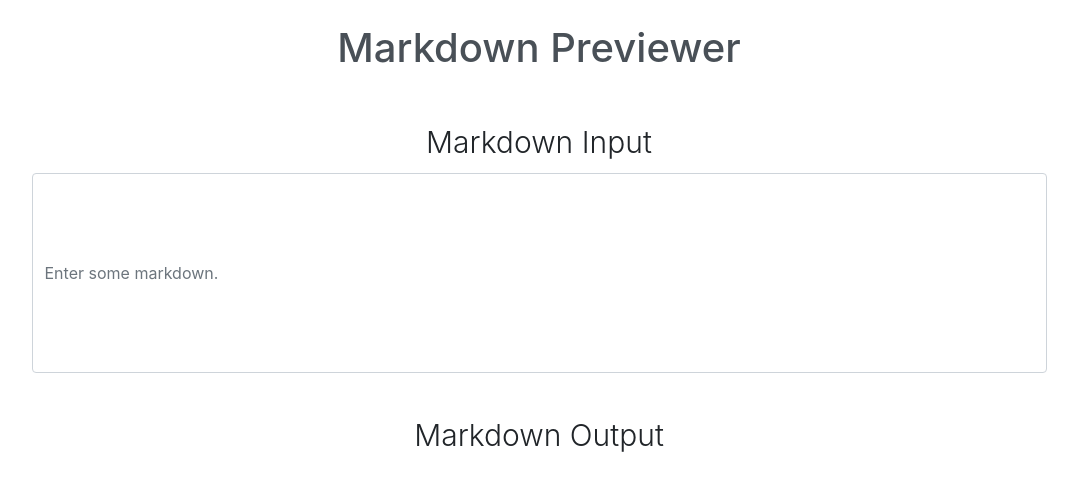
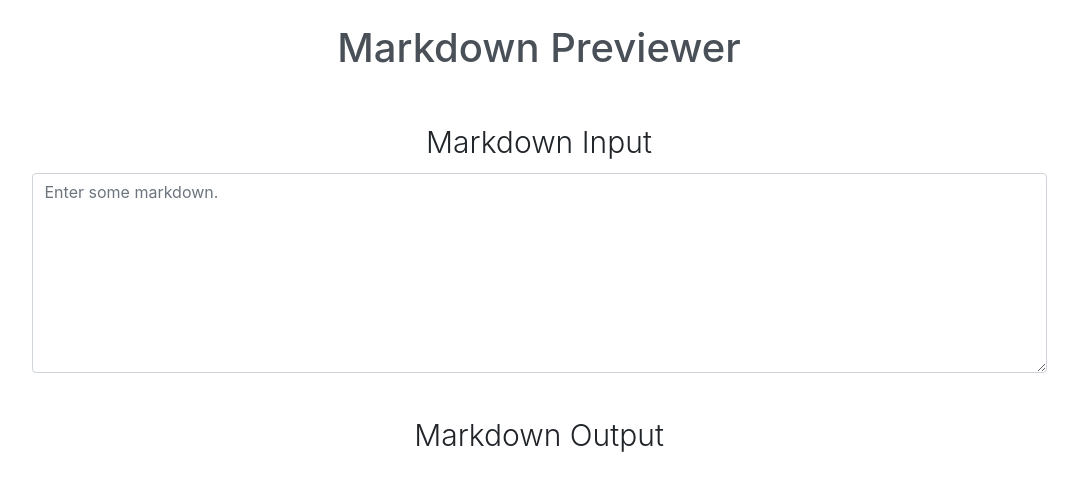
Before and after one commit to nataliecardot/markdown-previewer, a React (Create React App) app: page / in a window 1280 px wide. Shown: the top 490 px of the page, without its empty margins (101-1179 px from the left). Built offline with nearby package versions, Linux system fonts and the light colour scheme.

Commit message:
Fix syntax

```diff
--- a/src/App.js
+++ b/src/App.js
@@ -26,7 +26,7 @@ const App = () => {
           <FormGroup controlId="formControlsTextarea">
             {/* Label is for CSS styling, not a Bootstrap class */}
             <FormLabel class="lead label">Markdown Input</FormLabel>
-            <FormControl componentClass="textarea" style={{height: 200}} value={markdown} placeholder="Enter some markdown." onChange={event => updateMarkdown(event.target.value)} />
+            <FormControl as="textarea" style={{height: 200}} value={markdown} placeholder="Enter some markdown." onChange={event => updateMarkdown(event.target.value)} />
           </FormGroup>
         </div>
       </div>
```
